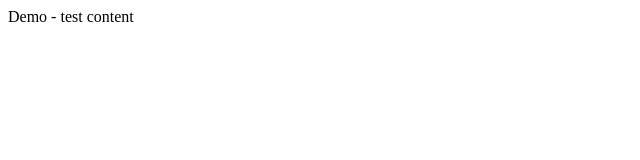
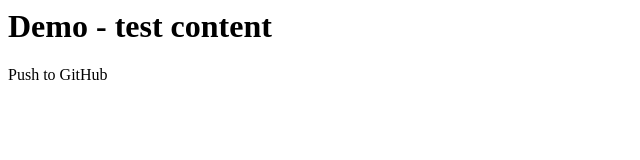
Before and after one commit to rabbitarm/demo, a plain HTML site: page index.html in a window 1280 px wide. Shown: the whole page, without its empty margins (0-640 px from the left). Drawn offline with Linux system fonts and the light colour scheme.

Commit message:
test - Update content to add on GitHub

```diff
--- a/index.html
+++ b/index.html
@@ -3,6 +3,7 @@
         <title>DEMO</title>
     </head>
     <body>
-        <p>Demo - test content</p>
+        <h1>Demo - test content</h1>
+        <p>Push to GitHub</p>
     </body>
 </html>
```
Also changed, not shown: 1 other file.
